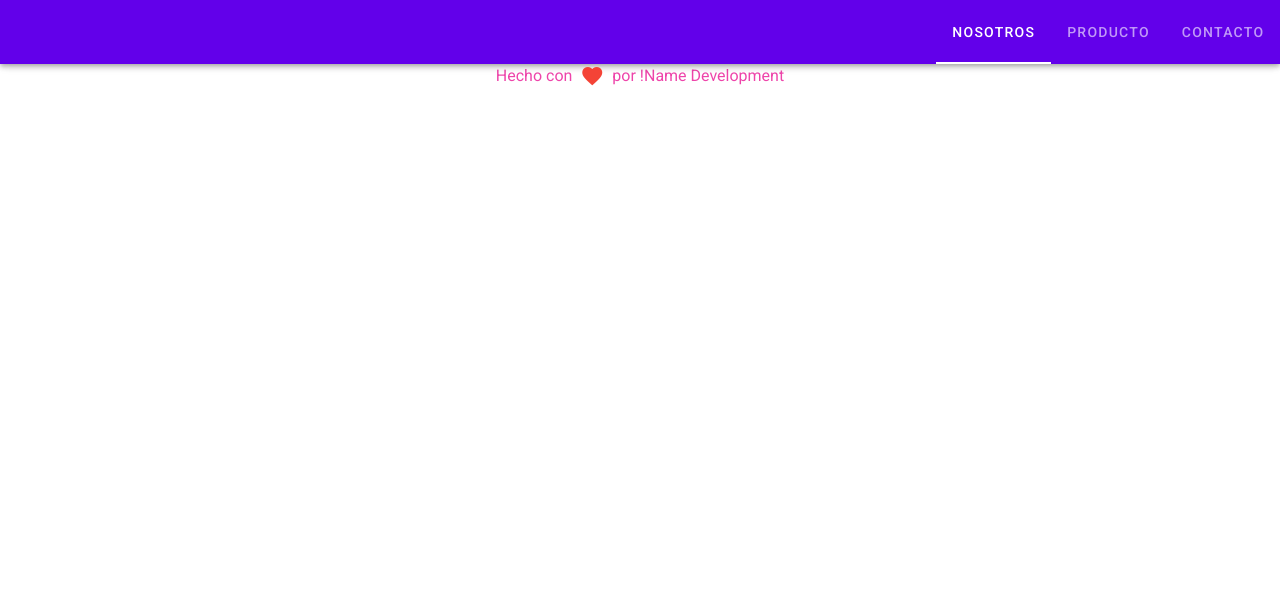
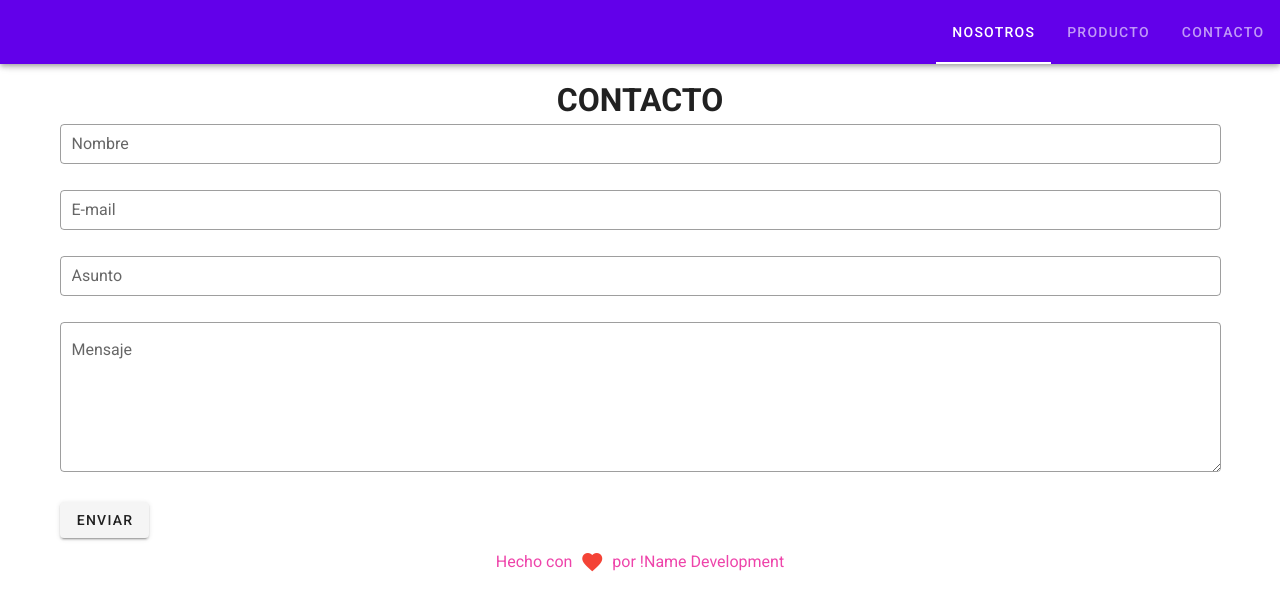
Before and after one commit to NotNameDev/web-origenes, a Vue app: page / in a window 1280 px wide. Shown: the top 610 px of the page. Built offline with nearby package versions, Linux system fonts and the light colour scheme.

Commit message:
Creating contact component

```diff
--- a/src/components/NContact.vue
+++ b/src/components/NContact.vue
@@ -1,5 +1,27 @@
 <template>
-  <div class="nContact"></div>
+  <div class="nContact">
+    <h1 class="text-center text-uppercase">Contacto</h1>
+    <v-text-field
+      label="Nombre"
+      outlined
+      dense
+    ></v-text-field>
+    <v-text-field
+      label="E-mail"
+      outlined
+      dense
+    ></v-text-field>
+    <v-text-field
+      label="Asunto"
+      outlined
+      dense
+    ></v-text-field>
+    <v-textarea
+      outlined
+      label="Mensaje"
+    ></v-textarea>
+    <v-btn>Enviar</v-btn>
+  </div>
 </template>
 
 <script>
--- a/src/views/MainPage.vue
+++ b/src/views/MainPage.vue
@@ -1,12 +1,14 @@
 <template>
   <div class="mainPage">
     <NNavbar />
+    <v-container>
       <NHome />
       <NAbout />
       <NProduct />
       <NContact />
       <NFooter />
       <NMedia />
+    </v-container>
     <NSignature />
   </div>
 
```
Lines whose indentation alone changed are shown as unchanged.
